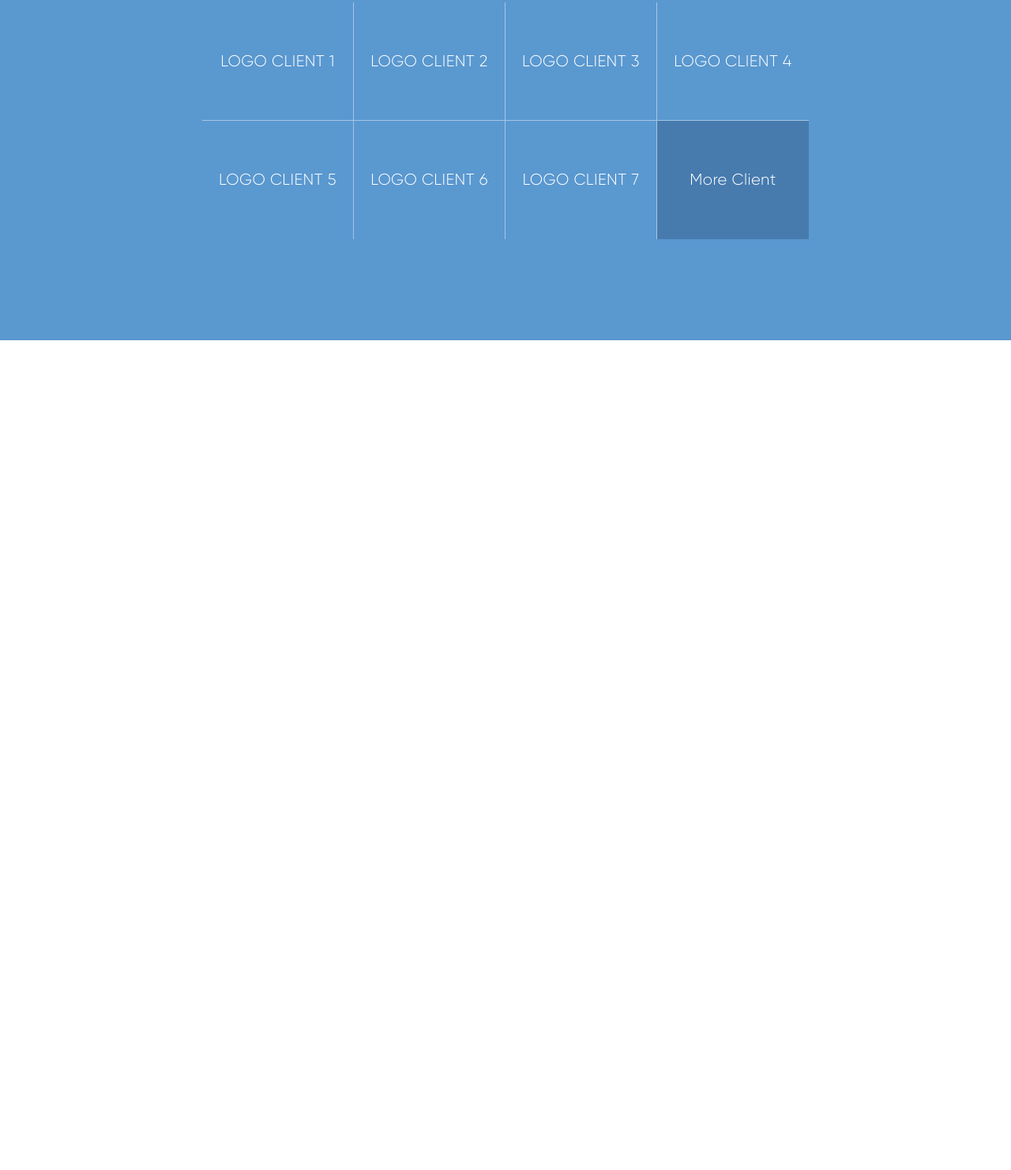
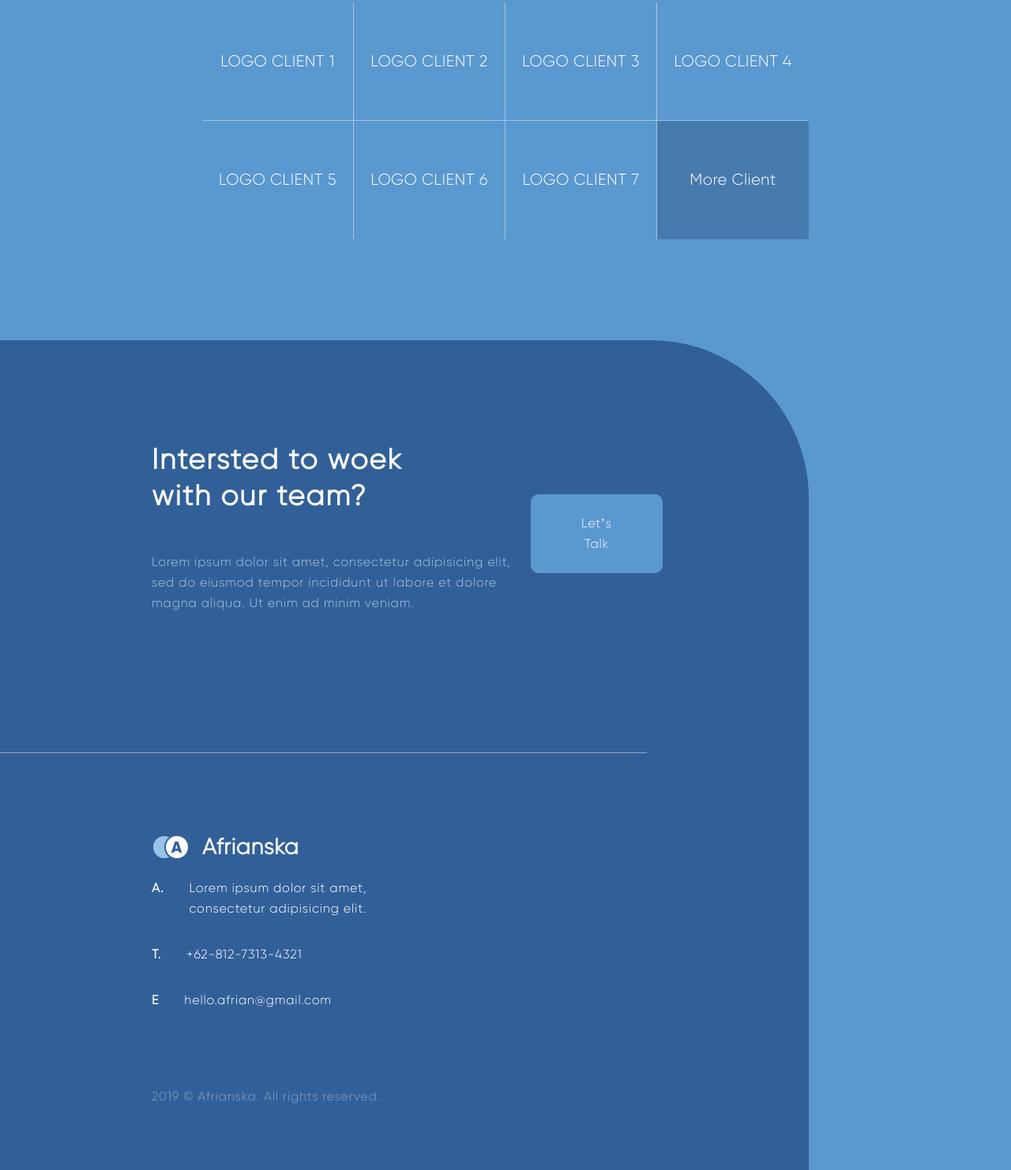
Before and after one commit to GreedLine/TestTaskforCompany, a plain HTML site: page index.html in a window 1280 px wide. Shown: the part 2719-4201 px from the top of the page at 79% size. Before the commit the page ends 3150 px from the top, so only its background shows below. Drawn offline with nearby package versions, Linux system fonts and the light colour scheme.

Commit message:
add footer

```diff
--- a/css/style.css
+++ b/css/style.css
@@ -290,5 +290,135 @@ main{
 }
 .out-clients-card:nth-child(8){
     background: #1f3f6852;
-
 }
+footer{
+    background: #5A98D0;
+    display: flex;
+    flex-direction: column;
+    justify-content: flex-start;
+    align-items: flex-start;
+}
+.footer-main{
+    background: #316099;
+    border-radius: 0px 200px 0px 0px;
+    width: 80%;
+    display: flex;
+    flex-direction: column;
+    justify-content: flex-start;
+    align-items: flex-start;
+    padding: 8em 0em;
+}
+.footer-main-head{
+    display: flex;
+    flex-direction: row;
+    justify-content: space-between;
+    align-items: center;
+    width: 80%;
+    padding-left: 12em;
+}
+.footer-main-left-head{
+    font-family: "Gilroy Light";
+    font-size: 36px;
+    line-height: 46px;
+    letter-spacing: 0.05em;
+    color: #FFFFFF;
+    font-weight: 1000;
+    width: 340px;
+}
+.footer-main-left-bottom{
+    font-family: "Gilroy Light";
+    font-size: 16px;
+    line-height: 26px;
+    letter-spacing: 0.05em;
+    color: #FFFFFF;
+    opacity: 0.6;
+    width: 480px;
+    padding: 3em 0em;
+}
+.footer-main-right{
+    font-family: "Gilroy Light";
+    font-size: 16px;
+    line-height: 26px;
+    text-align: center;
+    letter-spacing: 0.04em;
+    color: #FFFFFF;
+    padding: 1.5em 4em;
+    background: #5A98D0;
+    border-radius: 10px;
+    margin-bottom: 2em;
+}
+.footer-info{
+    background: #316099;
+    width: 80%;
+}
+.footer-info-main{
+    border-top: 1px solid #ffffff73;
+    width: 80%;
+    display: flex;
+    flex-direction: row;
+    justify-content: space-between;
+    align-items: flex-start;
+    padding: 6em 0em 0em 12em;
+}
+.footer-info-main-column-left{
+    display: flex;
+    flex-direction: column;
+    justify-content: flex-start;
+    align-items: flex-start;
+}
+.footer-info-main-column-left-head, .footer-info-main-column-left-row{
+    display: flex;
+    flex-direction: row;
+    justify-content: flex-start;
+    align-items: flex-start;
+}
+.footer-info-main-column-left-row{
+    padding: 1em 0em;
+}
+.footer-info-main-column-left-head-right{
+    font-family: "Gilroy Light";
+    font-size: 28px;
+    line-height: 46px;
+    letter-spacing: 0.02em;
+    color: #FFFFFF;
+    font-weight: 1000;
+}
+.footer-info-main-column-left-row-left{
+    font-family: "Gilroy Light";
+    font-size: 16px;
+    line-height: 26px;
+    letter-spacing: 0.05em;
+    color: #FFFFFF;
+    font-weight: 1000;
+    padding-right: 2em;
+}
+.footer-info-main-column-left-row-right{
+    font-family: "Gilroy Light";;
+    font-size: 16px;
+    line-height: 26px;
+    letter-spacing: 0.05em;
+    color: #FFFFFF;
+    width: 264px;
+}
+.footer-info-main-column-left-foot{
+    font-family: "Gilroy Light";
+    font-size: 16px;
+    line-height: 26px;
+    letter-spacing: 0.05em;
+    color: #FFFFFF;
+    opacity: 0.4;
+    padding: 5em 0em;
+}
+.logo-foot-left{
+    background: #98C3E8;
+    width: 32px;
+    height: 32px;
+    border: 2px solid #316099;;
+    border-radius: 50%;
+}
+.footer-info-main-column-left-head{
+    display: flex;
+    flex-direction: row;
+    justify-content: flex-start;
+    align-items: center;
+}
--- a/index.html
+++ b/index.html
@@ -81,7 +81,48 @@
     <div class="out-clients-card">More Client</div>
   </div>
 </div>
+<footer>
+  <div class="footer-main">
+    <div class="footer-main-head">
+      <div class="footer-main-left">
+        <div class="footer-main-left-head">Intersted to woek with our team?</div>
+        <div class="footer-main-left-bottom">Lorem ipsum dolor sit amet, consectetur adipisicing elit, sed do eiusmod tempor incididunt ut labore et dolore magna aliqua. Ut enim ad minim veniam.</div>
+      </div>
+      <div class="footer-main-right">Let’s Talk</div>
+    </div>
+  </div>
+  <div class="footer-info">
+    <div class="footer-info-main">
 
+      <div class="footer-info-main-column-left">
+        <div class="footer-info-main-column-left-head">
+          <div class="logo">
+            <div class="logo-foot-left"></div>
+            <div class="logo-right">A</div>
+          </div>
+          <div class="footer-info-main-column-left-head-right">Afrianska</div>
+        </div>
+        <div class="footer-info-main-column-left-row">
+          <div class="footer-info-main-column-left-row-left">A.</div>
+          <div class="footer-info-main-column-left-row-right">Lorem ipsum dolor sit amet, consectetur adipisicing elit.</div>
+        </div>
+        <div class="footer-info-main-column-left-row">
+          <div class="footer-info-main-column-left-row-left">T.</div>
+          <div class="footer-info-main-column-left-row-right">+62-812-7313-4321</div>
+        </div>
+        <div class="footer-info-main-column-left-row">
+          <div class="footer-info-main-column-left-row-left">E</div>
+          <div class="footer-info-main-column-left-row-right">hello.afrian@gmail.com</div>
+        </div>
+        <div class="footer-info-main-column-left-foot">2019 © Afrianska. All rights reserved.</div>
+      </div>
+
+      <div class="footer-info-main-column-center"></div>
+
+      <div class="footer-info-main-column-right"></div>
+    </div>
+  </div>
+</footer>
 
 
 
```
